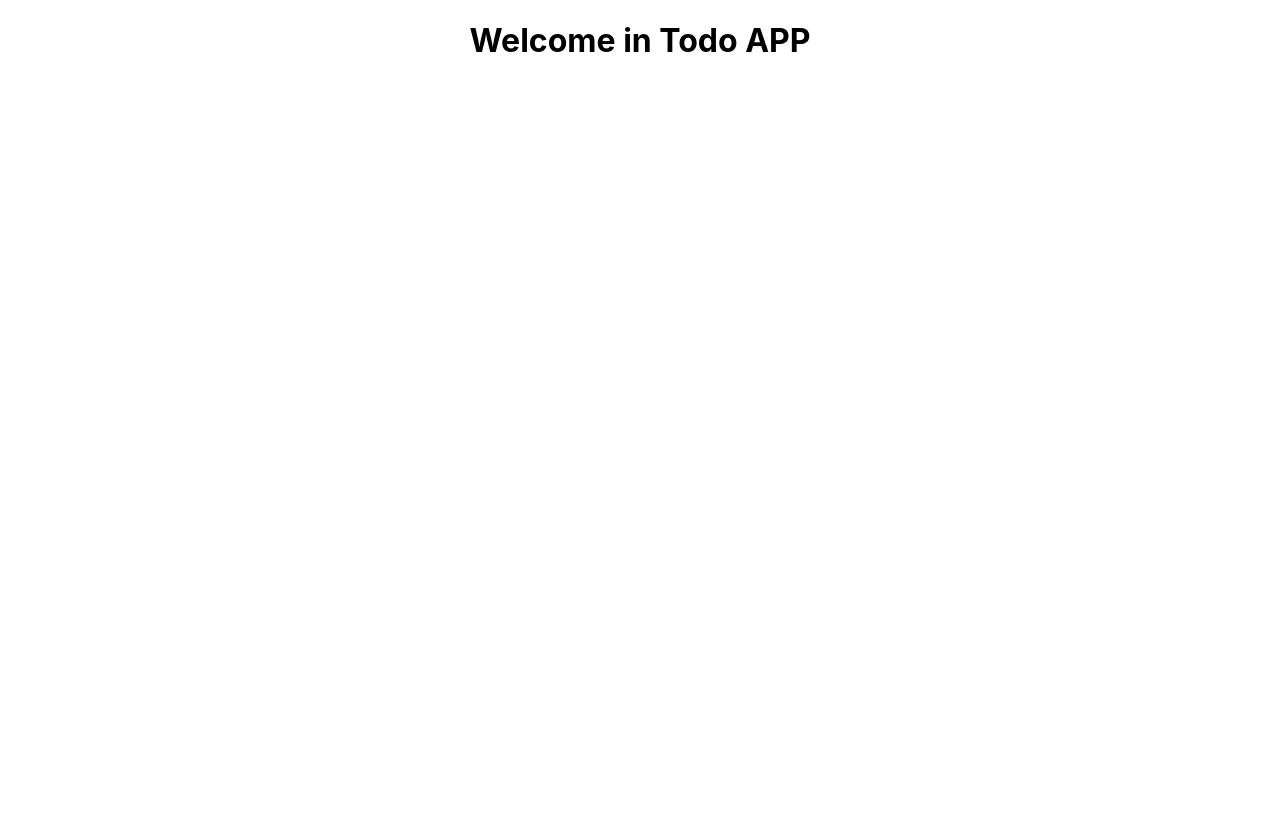
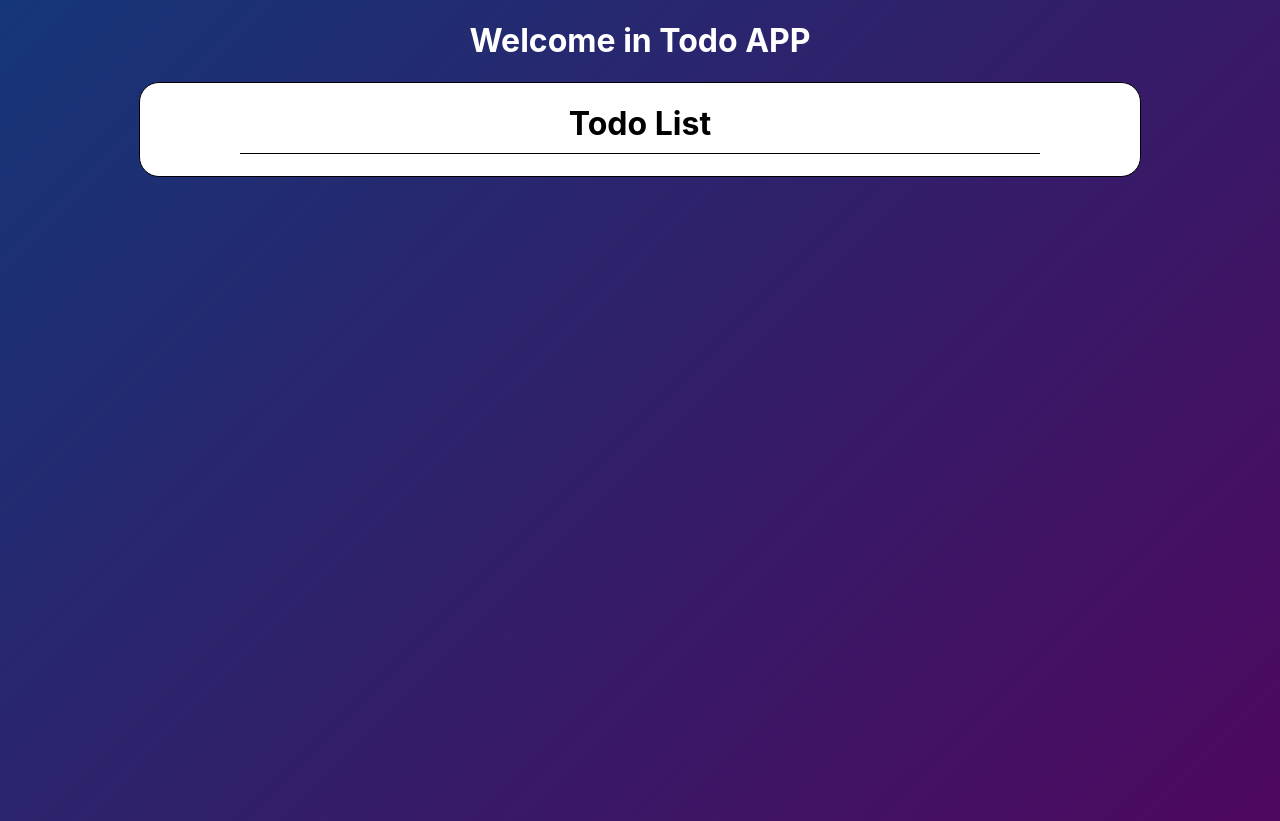
Before and after one commit to Oleksy1121/Mern-todo-app, a React (Create React App) app in the folder todo-frontend/: page / in a window 1280 px wide. Before the commit the page ends 800 px from the top, so only its background shows below. Built offline with nearby package versions, Linux system fonts and the light colour scheme.

Commit message:
feat: Create basic layout Todo app

```diff
--- a/todo-frontend/package.json
+++ b/todo-frontend/package.json
@@ -10,6 +10,7 @@
     "react": "^19.1.0",
     "react-dom": "^19.1.0",
     "react-scripts": "5.0.1",
+    "styled-components": "^6.1.18",
     "web-vitals": "^2.1.4"
   },
   "scripts": {
--- a/todo-frontend/src/App.css
+++ b/todo-frontend/src/App.css
@@ -1,5 +1,10 @@
-.App {
-  padding: 0;
+body {
+  box-sizing: border-box;
+  background: linear-gradient(135deg, #153677, #4e085f);
+  width: 100%;
+  height: 100vh;
+  padding: 0px;
   margin: 0px;
   text-align: center;
+  color: white;
 }
--- a/todo-frontend/src/App.js
+++ b/todo-frontend/src/App.js
@@ -1,9 +1,11 @@
 import './App.css';
+import Todo from './components/Todo';
 
 function App() {
   return (
     <div className="App">
      <h1>Welcome in Todo APP</h1>
+     <Todo></Todo>
     </div>
   );
 }
--- /dev/null
+++ b/todo-frontend/src/components/Todo/index.js
@@ -0,0 +1,13 @@
+import React from 'react'
+import { TodoContainer, TodoTitle } from './styles'
+
+function Todo() {
+  return (
+    <TodoContainer>
+        <TodoTitle>Todo List</TodoTitle>
+
+    </TodoContainer>
+  )
+}
+
+export default Todo
--- /dev/null
+++ b/todo-frontend/src/components/Todo/styles.js
@@ -0,0 +1,19 @@
+import styled from 'styled-components'
+
+
+export const TodoContainer = styled.div`
+    margin: auto;
+    display: flex;
+    background: #fff;
+    justify-content: center;
+    width: 80%;
+    max-width: 1000px;
+    border: 1px solid black;
+    border-radius: 20px;
+    color: black
+`
+export const TodoTitle = styled.h1`
+    width: 80%;
+    padding-bottom: 10px;
+    border-bottom: 1px solid black;
+`
```
Also changed, not shown: 1 other file (tests, documents, lock files or other folders).
